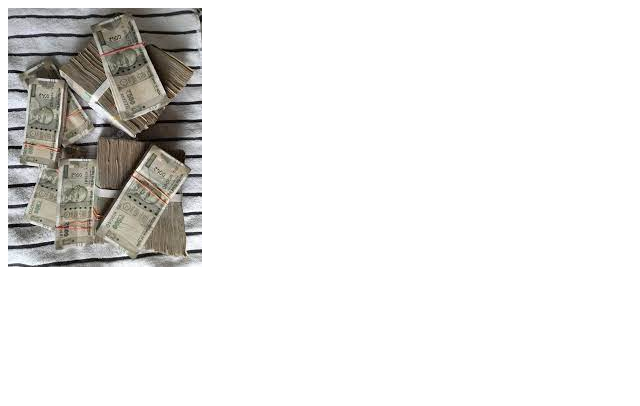
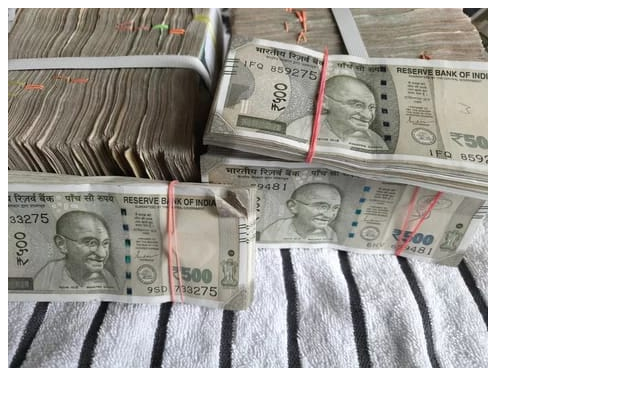
Before and after one commit to ZxJR77/money, a plain HTML site: page index.html in a window 1280 px wide. Shown: the whole page, without its empty margins (0-640 px from the left). Drawn offline with Linux system fonts and the light colour scheme.

Commit message:
Update index.html

```diff
--- a/index.html
+++ b/index.html
@@ -1 +1 @@
-<img src="https://github.com/ZxJR77/money/blob/main/paisaaaaa.jpg?raw=true">
+<img src="https://github.com/ZxJR77/money/blob/main/paisa.jpg?raw=true">
```
